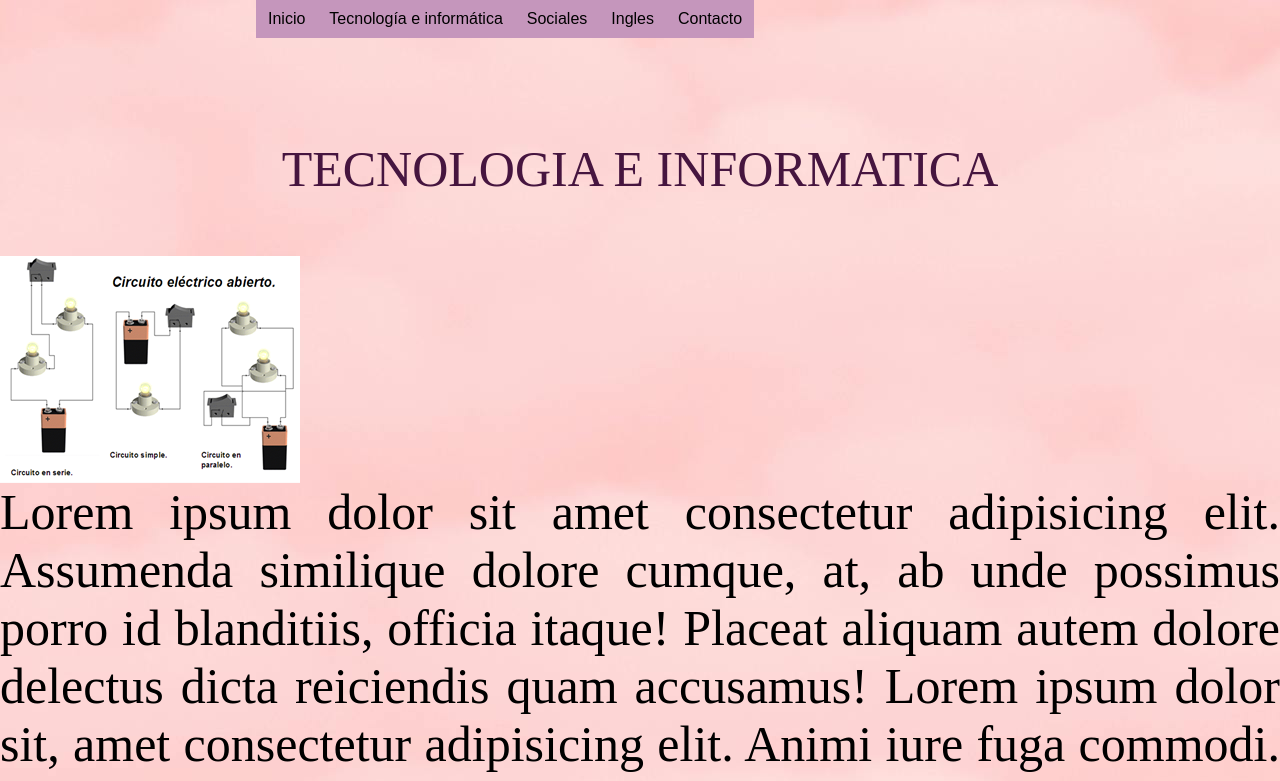
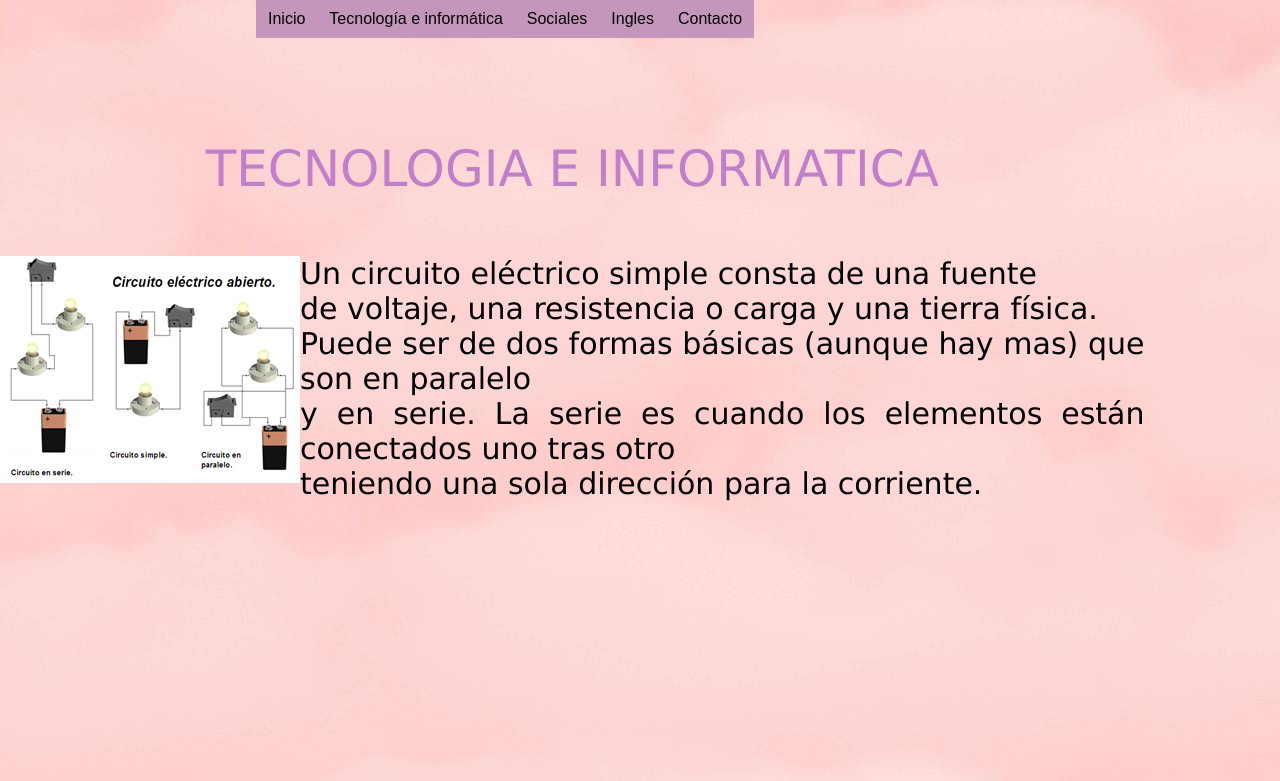
Before and after one commit to Anasofiazapata/-DEM-8.3, a plain HTML site: page tecno2.html in a window 1280 px wide. Shown: the top 781 px of the page. Drawn offline with Linux system fonts and the light colour scheme.

Commit message:
Add files via upload
actualizacion 1 23/07/2024

```diff
--- a/estilos.css
+++ b/estilos.css
@@ -2,10 +2,11 @@
 
 .texto{
 
-    font-size: 50px;
+    font-size: 30px;
     padding-top: 140px;
     text-align: justify;
     color: rgb(0, 0, 0);
+    font-family: Verdana, Geneva, Tahoma, sans-serif;
 }
 .principal{
    display: flex;
@@ -20,7 +21,7 @@ body{
 .titulo{
     text-align: center;
     font-size: 50px;
-    color: #46153f;
+    color: #c17fca;
 }
 .imagent{
 
@@ -28,4 +29,5 @@ body{
     width: 300px;
     background-repeat: no-repeat;
     background-image: url("circuitos.png");
+    float: left;
 }
--- a/tecno2.html
+++ b/tecno2.html
@@ -64,11 +64,11 @@ TECNOLOGIA E INFORMATICA <br><br>
 
     <div  class="imagent"></div>
 
-Lorem ipsum dolor sit amet consectetur adipisicing elit. Assumenda similique dolore cumque, at, ab unde possimus porro id blanditiis, officia itaque! Placeat aliquam autem dolore delectus dicta reiciendis quam accusamus!
-Lorem ipsum dolor sit, amet consectetur adipisicing elit. Animi iure fuga commodi. Odit velit delectus labore dolore. Sequi molestias amet velit tenetur possimus est fuga delectus neque quisquam, eaque voluptatum?
-Lorem ipsum dolor sit amet consectetur adipisicing elit. Minima perspiciatis nihil commodi hic beatae laudantium recusandae aliquid porro tempora. Autem cum delectus nam amet laboriosam consequuntur reiciendis! Eligendi, est deleniti.
-    Lorem ipsum dolor sit amet consectetur adipisicing elit. Deserunt, aspernatur necessitatibus adipisci ut cum mollitia sed suscipit officia fugiat, animi, unde veniam beatae saepe! Nemo recusandae incidunt amet unde expedita.
-
+    Un circuito eléctrico simple consta de una fuente <br>
+     de voltaje, una resistencia o carga y una tierra física.  <br>
+     Puede ser de dos formas básicas (aunque hay mas) que son en paralelo <br>
+      y en serie. La serie es cuando los elementos están conectados uno tras otro <br>
+      teniendo una sola dirección para la corriente. <br>
 </div>
 
 
```
